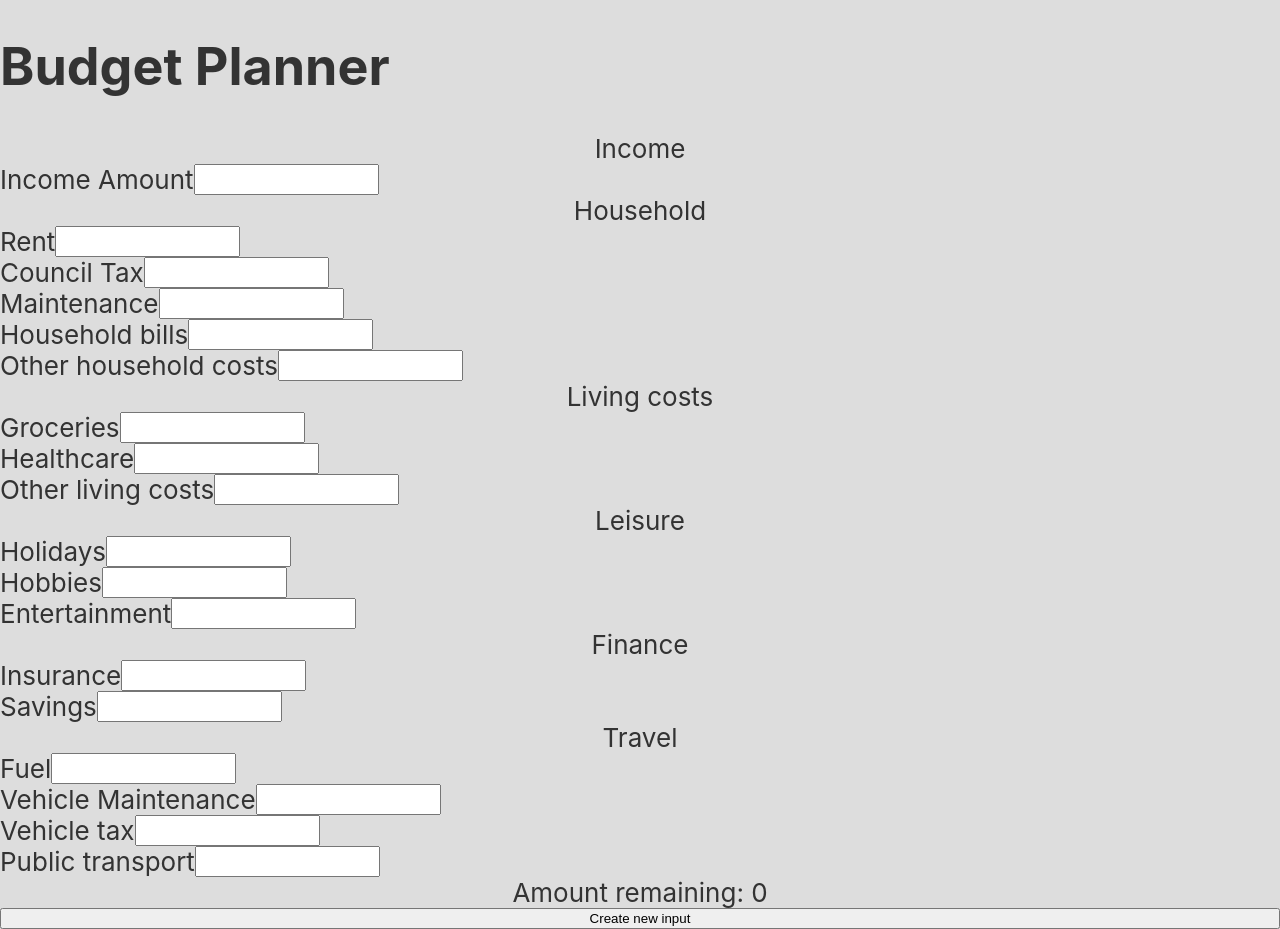
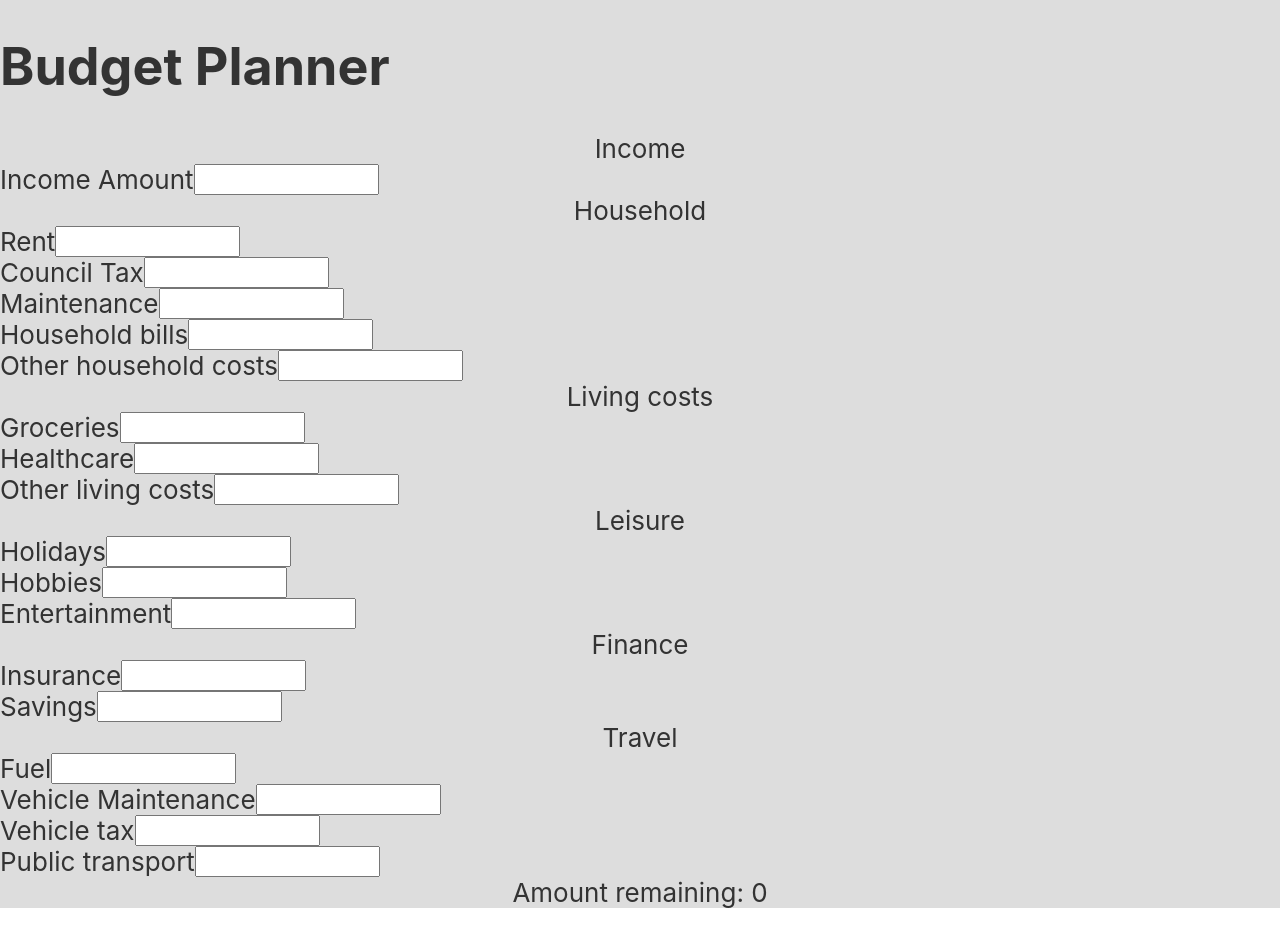
Before and after one commit to RobertDeniszczyc/budgetplanner, a React (Create React App) app: page / in a window 1280 px wide. After the commit the page ends 908 px from the top, so only its background shows below. Built offline with nearby package versions, Linux system fonts and the light colour scheme.

Commit message:
Removed unused prototype feature

```diff
--- a/src/App.js
+++ b/src/App.js
@@ -3,7 +3,6 @@ import './App.css';
 import InputNumber from './components/forms/InputNumber';
 import Heading from './components/headers/Heading';
 import Reducer from './reducers/Reducer';
-import IntervalReducer from './reducers/IntervalReducer';
 import {
   INCOME_AMOUNT,
   RENT_AMOUNT,
@@ -55,11 +54,8 @@ const initialState = {
   }
 }
 
-let intervalInputState = [];
-
 function App() {
   const [state, dispatch] = useReducer(Reducer, initialState);
-  const [inputState, intervalDispatch] = useReducer(IntervalReducer, intervalInputState);
 
   return (
     <div className="App">
@@ -93,20 +89,6 @@ function App() {
 
       Amount remaining: {state.remainingAmount}
 
-     <button onClick={e => intervalDispatch({
-       type: 'add'
-     })}>Create new input</button>
-
-     {
-       inputState.map((intervalInput, index) => {
-         return (
-           <InputNumber
-            key={index}
-           />
-         )
-       })
-     }
-
     </div>
   );
 }
```
